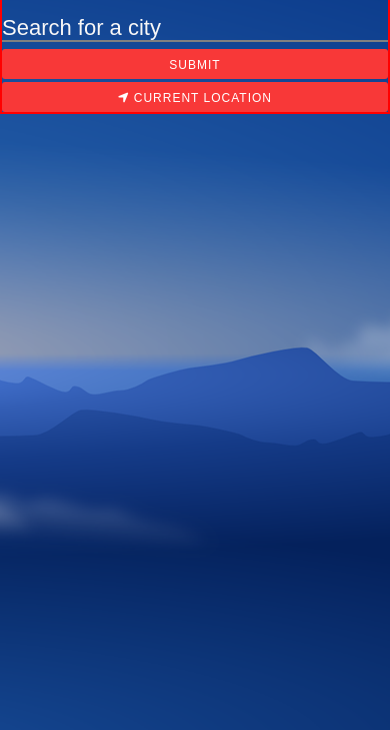
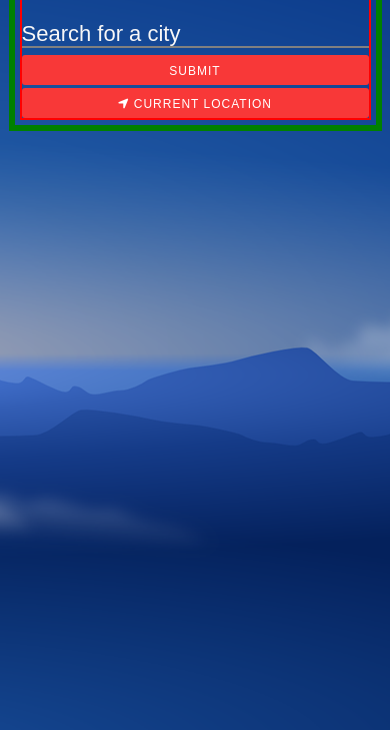
Before and after one commit to jcbryant35/weather_page, a plain HTML site: page index.html in a window 390 px wide. Shown: the part 114-844 px from the top of the page. Drawn offline with nearby package versions, Linux system fonts and the light colour scheme.

Commit message:
Update styles.css

```diff
--- a/styles.css
+++ b/styles.css
@@ -411,9 +411,16 @@ section {
   #wrapper {
     height: auto !important;
   }
+  #formWrapper {
+    width: 100%;
+    border: 6px solid green;
+    height: auto;
+    display: flex;
+    justify-content: center;
+  }
   #form {
     justify-content: center;
-    width: 100vw; /*90vw;*/
+    width: 90vw;
     border: 2px solid red !important;
   }
   input {
```
